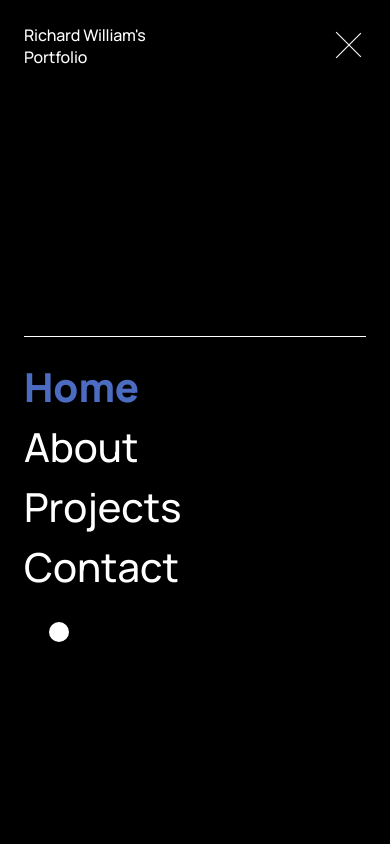
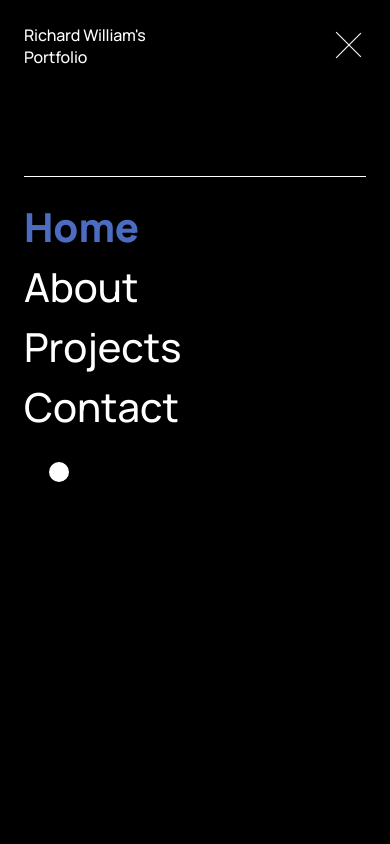
Before and after one commit to beliver-jsx/tulip-landingpage, a Next.js app: page / in a window 390 px wide. Both pictures are taken after a click on the button 338 px from the left and 47 px from the top of the page. Shown: the top 844 px of the page. Built offline with nearby package versions, Linux system fonts and the light colour scheme.

Commit message:
hard responsiveness with mobile specific events

```diff
--- a/src/components/Animation/OutlineText.tsx
+++ b/src/components/Animation/OutlineText.tsx
@@ -4,47 +4,42 @@ interface props {
     onClick?: any
 }
 
-
 import { cursor } from "@/store/slices"
 import { useAppDispatch } from "@/store/hooks"
-import { SingleTarget, motion, useAnimate, useAnimationControls } from "framer-motion"
-import { useTheme } from "next-themes"
+import { motion, useAnimationControls } from "framer-motion"
 
 const OutlineText: React.FC<props> = ({
     text, classNames, onClick
 }) => {
     const dispatch = useAppDispatch()
 
-
     const simpleTextControl = useAnimationControls()
     const OutlineTextControl = useAnimationControls()
-
 
     const handleInnerMouseEnter = () => {
         dispatch(cursor('focused'))
         OutlineTextControl.start({ opacity: 0 }, { duration: .4 })
-
-
     }
     const handleInnerMouseLeave = () => {
         dispatch(cursor('default'))
         OutlineTextControl.start({ opacity: 1 }, { duration: .4 })
     }
 
-
     return (
         <motion.div
             onClick={onClick}
             className='flex relative'
+            onTouchEnd={handleInnerMouseLeave}
             onMouseEnter={handleInnerMouseEnter}
-            onMouseLeave={handleInnerMouseLeave}>
+            onMouseLeave={handleInnerMouseLeave}
+            onTouchStart={handleInnerMouseEnter}>
             <motion.h3
+                animate={simpleTextControl}
                 className={`tracking-wider ${classNames}`}
-                animate={simpleTextControl}
                 initial={{ opacity: 1 }}>{text}</motion.h3>
             <motion.h3
+                animate={OutlineTextControl}
                 className={`absolute outline-text  tracking-wider ${classNames}`}
-                animate={OutlineTextControl}
                 initial={{ opacity: 1 }}>{text}</motion.h3>
         </motion.div>
 
--- a/src/components/Animation/OutlineToSimpleText.tsx
+++ b/src/components/Animation/OutlineToSimpleText.tsx
@@ -18,7 +18,11 @@ const OutlineToSimpleText: React.FC<props> = ({ text, classNames }) => {
         <motion.div
             className='flex relative'
             onHoverStart={handleHoverIn}
-            onHoverEnd={handleHoverOut}>
+            onHoverEnd={handleHoverOut}
+            onTouchStart={handleHoverIn}
+            onTouchEnd={handleHoverOut}
+
+        >
             <motion.h3 className={`  ${classNames ? classNames : 'text-xl'}}`} animate={simpleTextControl}>Email me!</motion.h3>
             <motion.h3 className={` absolute outline-text ${classNames ? classNames : 'text-xl'}}`} animate={OutlineTextControl}>Email me!</motion.h3>
         </motion.div>
--- a/src/components/Animation/SmoothScroll.tsx
+++ b/src/components/Animation/SmoothScroll.tsx
@@ -83,20 +83,18 @@ const SmoothScroll = ({ children }: any) => {
 
     return (
         <>
-            <motion.div
-                style={{
-                    pointerEvents: 'none'
-                }}
-                animate={cursor == 'default' ? varients.def : varients.focused}
-                className="circle z-40 fixed rounded-full">
-            </motion.div>
+            {!isMobile ? (
+                <motion.div
+                    style={{ pointerEvents: 'none' }}
+                    className="circle z-40 fixed rounded-full"
+                    animate={cursor == 'default' ? varients.def : varients.focused}>
+                </motion.div>
+            ) : null}
 
             <motion.div
                 ref={scrollRef}
                 style={{ y: isMobile ? transform : spring }}
-                // translateY of scroll container using negative scroll value
-                className="fixed 4xl:w-[calc(100%-600px)] 3xl:w-[calc(100%-500px)] 2xl:w-[calc(100%-400px)] xl:w-[calc(100%-352px)] lg:w-[calc(100%-96px)] md:w-[calc(100%-96px)] w-[calc(100%-48px)] 4xl:left-[300px] 3xl:left-[250px] 2xl:left-[200px] xl:left-[176px] lg:left-[48px] md:left-[48px] left-[24px] top-0 h-max "
-            >
+                className="fixed 4xl:w-[calc(100%-600px)] 3xl:w-[calc(100%-500px)] 2xl:w-[calc(100%-400px)] xl:w-[calc(100%-352px)] lg:w-[calc(100%-96px)] md:w-[calc(100%-96px)] w-[calc(100%-48px)] 4xl:left-[300px] 3xl:left-[250px] 2xl:left-[200px] xl:left-[176px] lg:left-[48px] md:left-[48px] left-[24px] top-0 h-max ">
                 {!isMobile ? <Skew>{children}</Skew> : children}
             </motion.div>
             <div style={{ height: pageHeight }} />
--- a/src/components/Animation/TextRevealAnimation.tsx
+++ b/src/components/Animation/TextRevealAnimation.tsx
@@ -11,7 +11,7 @@ const TextRevealAnimation: React.FC<props> = ({ lines, classNames, delay }) => {
 
             {
                 lines.map((line, index) => (
-                    <motion.div key={index} style={{ overflow: 'hidden', maxHeight: "100%", marginBottom: '1rem' }}>
+                    <motion.div className=" md:mb-[1rem] mb-0 overflow-hidden md:max-h-[100%] max-h-[70px] flex items-center " key={index}>
                         <motion.div
                             style={{ y: 300, opacity: 0 }}
                             animate={{
--- a/src/components/Animation/TextTracking.tsx
+++ b/src/components/Animation/TextTracking.tsx
@@ -21,6 +21,8 @@ const TrackingText: React.FC<props> = ({ text, wide, className, handleClick }) =
 
     return (
         <motion.p
+            onTouchStart={handleHoverIn}
+            onTouchEnd={handleHoverOut}
             onMouseEnter={handleHoverIn}
             onMouseLeave={handleHoverOut}
             whileHover={{
--- a/src/components/Layout.tsx
+++ b/src/components/Layout.tsx
@@ -77,7 +77,7 @@ const Layout = ({ children }: any) => {
                                 style={{ y: "100%", opacity: 0 }}
                                 animate={loadingTextAnimationControls}
                                 initial={{ opacity: 1 }}>
-                                <p className=' 4xl:text-h3-4xl 3xl:text-h3-3xl 2xl:text-h3-2xl xl:text-h3-xl lg:text-h3-lg md:text-h3-md text-h3-xs !font-bold dark:text-white text-black first-letter:capitalize'>{getRandomText()}</p>
+                                <p className=' 4xl:text-h3-4xl 3xl:text-h3-3xl 2xl:text-h3-2xl xl:text-h3-xl lg:text-h3-lg md:text-h3-md text-h3-xs !font-bold dark:text-white text-black first-letter:capitalize'>gettings it ready</p>
                             </motion.div>
                         </motion.div>
                     </motion.div>
@@ -147,7 +147,7 @@ const MobileMenu = ({ isMenuVisible, setMenuVisible }: any) => {
                 }
             }}
             className="bg-[#ececec] dark:bg-black w-full fixed lg:z-0 z-50 top-0 left-0">
-            <motion.div className='mt-[15rem] p-[24px] 4xl:p-[50px] 3xl:p-[50px] 2xl:p-[50px] xl:p-[25px] pt-[6rem]'>
+            <motion.div className='md:mt-[15rem] mt-[5rem]  p-[24px] 4xl:p-[50px] 3xl:p-[50px] 2xl:p-[50px] xl:p-[25px] pt-[6rem]'>
 
                 <motion.div
                     style={{ height: 1, width: '0%' }}
@@ -160,7 +160,7 @@ const MobileMenu = ({ isMenuVisible, setMenuVisible }: any) => {
                     <Item {...{ setMenuVisible, isMenuVisible, showDelay: .8, hideDelay: 1.1, text: 'Home', active: pathname === '/', path: '/' }} />
                     <Item {...{ setMenuVisible, isMenuVisible, showDelay: .9, hideDelay: 1, text: 'About', active: pathname === '/about', path: '/about' }} />
                     <Item {...{ setMenuVisible, isMenuVisible, showDelay: 1, hideDelay: .9, text: 'Projects', active: pathname === '/projects', path: '/projects' }} />
-                    <Item {...{ setMenuVisible, isMenuVisible, showDelay: 1.1, hideDelay: .8, text: 'Contact', active: false, onclick: () => { alert('') } }} />
+                    <Item {...{ setMenuVisible, isMenuVisible, showDelay: 1.1, hideDelay: .8, text: 'Contact', active: false, onclick: () => { window.location.href = "mailto:someone@example.com" } }} />
                     <Toggle />
 
                 </motion.div>
--- a/src/components/atoms/LargeTextWithImages.tsx
+++ b/src/components/atoms/LargeTextWithImages.tsx
@@ -38,8 +38,10 @@ const LargeTextWithImages: React.FC<Props> = ({
     }
 
     return (
-        <div
+        <motion.div
             onClick={handleClick}
+            onTouchStart={handleInnerMouseEnter}
+            onTouchEnd={handleInnerMouseLeave}
             onMouseEnter={handleInnerMouseEnter}
             onMouseLeave={handleInnerMouseLeave}
             className='py-[5rem] border-y-[1px] border-gray cursor-pointer'>
@@ -84,7 +86,7 @@ const LargeTextWithImages: React.FC<Props> = ({
             <Parallax offset={100} className="-mt-[7rem] mb-[5rem]" >
                 <img src={second_image_url} width="60%" className="" alt="poject-image" />
             </Parallax>
-        </div >
+        </motion.div >
     )
 }
 
--- a/src/pages/index.jsx
+++ b/src/pages/index.jsx
@@ -18,6 +18,7 @@ const Home = () => {
   }
   return (
     <div>
+      <section className='md:block hidden'>
         <TextRevealAnimation
           classNames='lg:mt-[10rem] mt-[5rem]'
           lines={[
@@ -27,6 +28,20 @@ const Home = () => {
             'based front -',
             'end web',
             'developer.']} />
+      </section>
+
+      <section className='md:hidden block'>
+        <TextRevealAnimation
+          classNames='lg:mt-[10rem] mt-[5rem]'
+          lines={[
+            "Hello! I'm",
+            'Richard,',
+            'William, a',
+            'Philippine -',
+            'based front ',
+            '- end web',
+            'developer.']} />
+      </section>
 
       <section className='lg:mt-[300px] mt-[5rem]  lg:w-[50%] ml-auto mb-[5rem]'>
         <p className='lg:text-lg text-smd font-medium '>I'm a 19-year-old who's passionate about creating interactive <br /> websites that bring an awesome experience to the users. Currently <br /> in 1st year college taking up computer science, but accepting <br /> freelance projects!</p>
--- a/tailwind.config.js
+++ b/tailwind.config.js
@@ -117,8 +117,8 @@ module.exports = {
           fontWeight: '800',
         }],
 
-        'h2-sm': ['4.25rem', {
-          lineHeight: '6.25rem',
+        'h2-sm': ['3rem', {
+          lineHeight: '5rem',
           letterSpacing: '-0.01em',
           fontWeight: '800',
         }],
```
Lines whose indentation alone changed are shown as unchanged.
